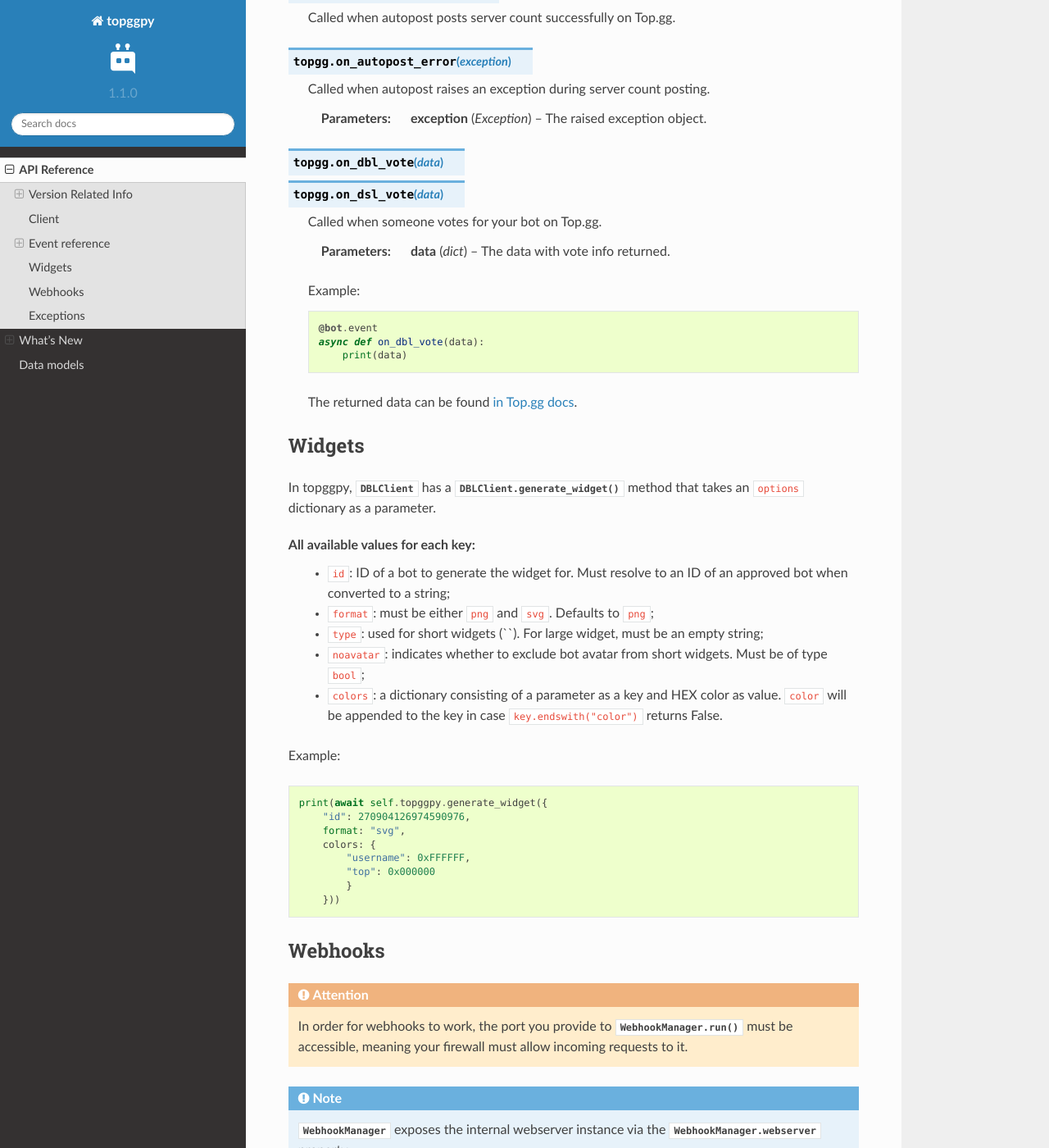
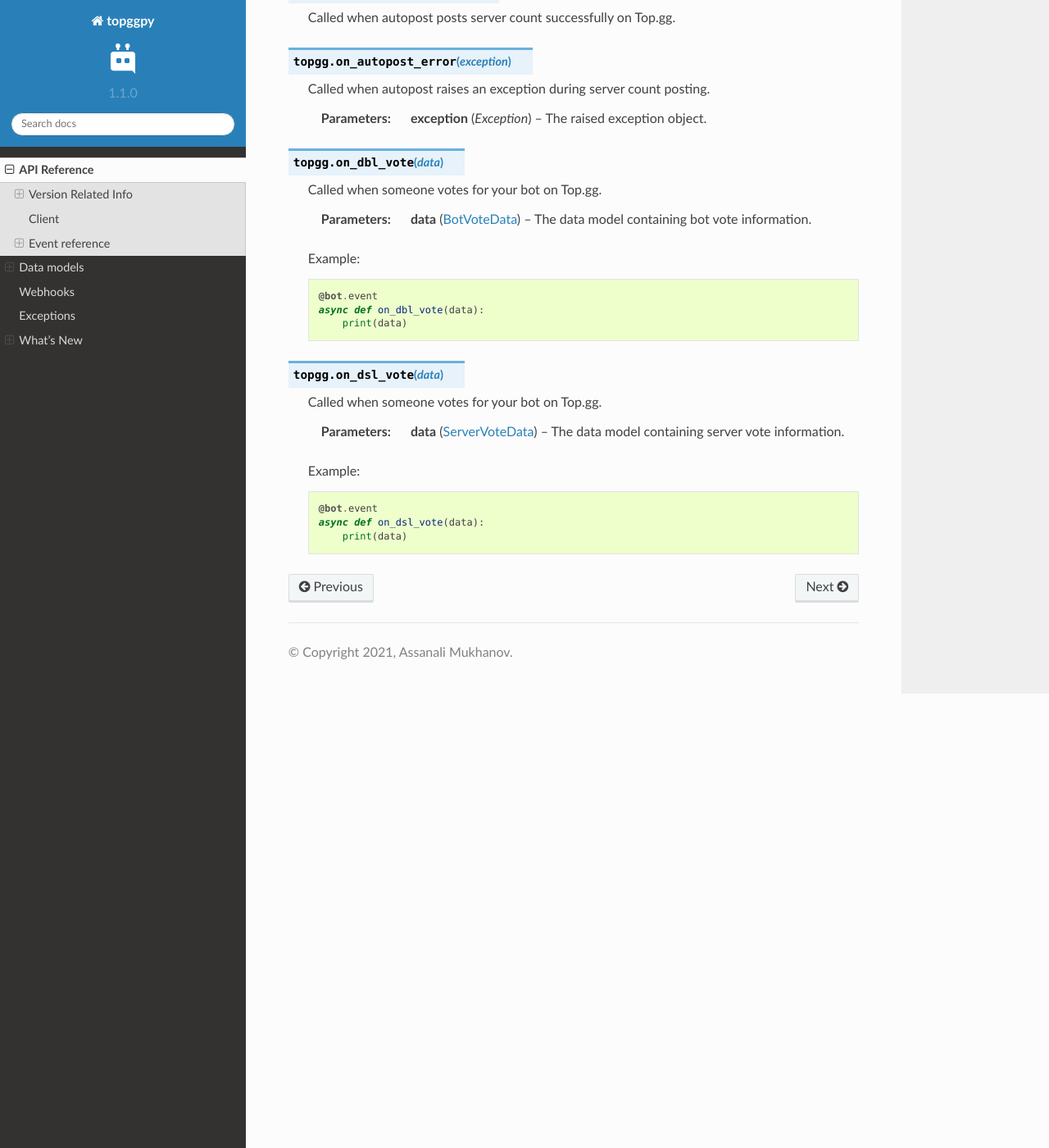
Before and after one commit to Top-gg-Community/python-sdk, a Sphinx documentation site: the page built from docs/api.rst, in a window 1280 px wide and 1400 px high, scrolled down 814 px. Shown: the whole window at 82% size. Built offline with Sphinx 7.4.7 and the Read the Docs theme 2.0.0, drawn with Linux system fonts in a browser that asks for light colours; some of the changed text lies outside the part shown.

```diff
--- a/docs/api.rst
+++ b/docs/api.rst
@@ -42,12 +42,11 @@ Event reference
     :type exception: Exception
 
 .. function:: on_dbl_vote(data)
-              on_dsl_vote(data)
 
     Called when someone votes for your bot on Top.gg.
 
-    :param data: The data with vote info returned.
-    :type data: dict
+    :param data: The data model containing bot vote information.
+    :type data: :ref:`BotVoteData`
 
     Example: ::
 
@@ -55,65 +54,15 @@ Event reference
         async def on_dbl_vote(data):
             print(data)
 
-    The returned data can be found `in Top.gg docs <https://docs.top.gg/resources/webhooks/#bot-webhooks>`_.
+.. function:: on_dsl_vote(data)
 
-Widgets
-=======
+    Called when someone votes for your bot on Top.gg.
 
-.. General information about Top.gg widgets can be in `Top.gg docs`_.
+    :param data: The data model containing server vote information.
+    :type data: :ref:`ServerVoteData`
 
-In topggpy, :class:`DBLClient` has a :meth:`DBLClient.generate_widget` method that takes an ``options`` dictionary as a parameter.
+    Example: ::
 
-All available values for each key:
-    * ``id``: ID of a bot to generate the widget for. Must resolve to an ID of an approved bot when converted to a string;
-    * ``format``: must be either ``png`` and ``svg``. Defaults to ``png``;
-    * ``type``: used for short widgets (``). For large widget, must be an empty string;
-    * ``noavatar``: indicates whether to exclude bot avatar from short widgets. Must be of type ``bool``;
-    * ``colors``: a dictionary consisting of a parameter as a key and HEX color as value. ``color`` will be appended to the key in case ``key.endswith("color")`` returns False.
-
-Example: ::
-
-    print(await self.topggpy.generate_widget({
-        "id": 270904126974590976,
-        format: "svg",
-        colors: {
-            "username": 0xFFFFFF,
-            "top": 0x000000
-            }
-        }))
-
-Webhooks
-========
-
-.. attention::
-
-    In order for webhooks to work, the port you provide to :meth:`WebhookManager.run` must be accessible, meaning your firewall must allow incoming requests to it.
-
-.. note::
-
-    :class:`WebhookManager` exposes the internal webserver instance via the :attr:`WebhookManager.webserver` property.
-
-.. autoclass:: WebhookManager
-    :members:
-
-Exceptions
-==========
-
-The following exceptions are thrown by the library.
-
-.. autoexception:: TopGGException
-
-.. autoexception:: UnauthorizedDetected
-
-.. autoexception:: ClientException
-
-.. autoexception:: HTTPException
-    :members:
-
-.. autoexception:: Unauthorized
-
-.. autoexception:: Forbidden
-
-.. autoexception:: NotFound
-
-.. autoexception:: ServerError
+        @bot.event
+        async def on_dsl_vote(data):
+            print(data)
--- a/docs/conf.py
+++ b/docs/conf.py
@@ -132,7 +132,7 @@ html_favicon = "favicon.ico"
 # Add any paths that contain custom static files (such as style sheets) here,
 # relative to this directory. They are copied after the builtin static files,
 # so a file named "default.css" will overwrite the builtin "default.css".
-html_static_path = ['_static']
+html_static_path = ["_static"]
 
 # Add any extra paths that contain custom files (such as robots.txt or
 # .htaccess) here, relative to this directory. These files are copied
--- a/docs/index.rst
+++ b/docs/index.rst
@@ -11,8 +11,10 @@ Welcome to topggpy's documentation!
    :maxdepth: 2
 
    api
+   models
+   webhooks
+   exceptions
    whats_new
-   models
 
 Indices and tables
 ==================
```
Also changed, not shown: docs/exceptions.rst (added, +31 -0 lines), docs/models.rst (+69 -2 lines), docs/webhooks.rst (added, +20 -0 lines), docs/whats_new.rst (+11 -4 lines).
